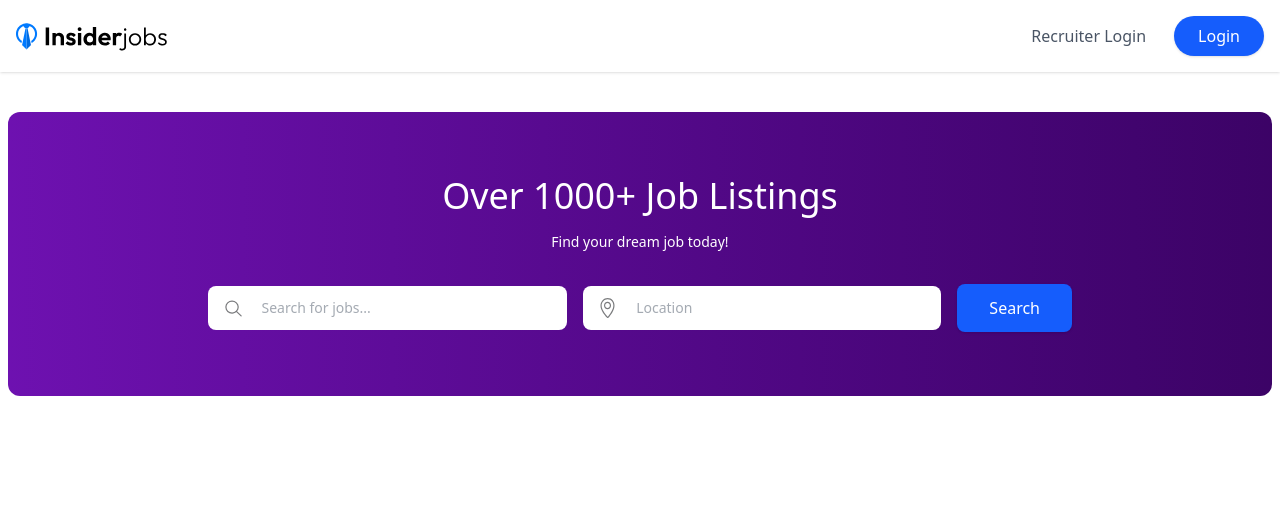
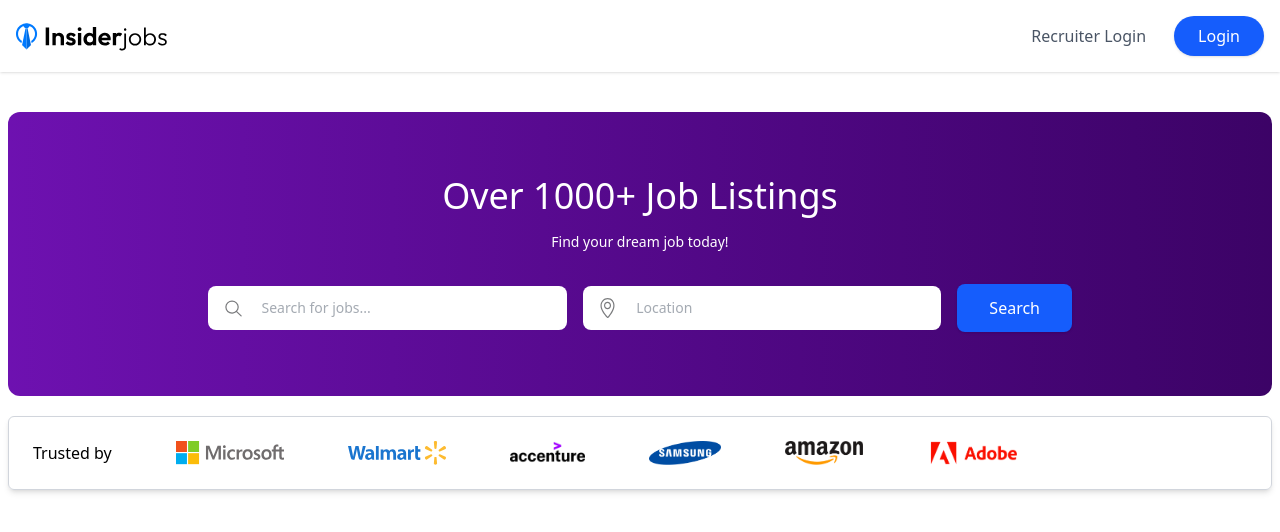
Before and after one commit to Heshani833/Job-Portal-App, a React (Vite) app in the folder job-portal-app/: page / in a window 1280 px wide. Shown: the top 532 px of the page. Built offline with nearby package versions, Linux system fonts and the light colour scheme; no server answers.

Commit message:
Added company logo

```diff
--- a/job-portal-app/src/Components/Hero.jsx
+++ b/job-portal-app/src/Components/Hero.jsx
@@ -48,6 +48,17 @@
           </button>
         </div>
       </div>
+      <div className="border border-gray-300 shadow-md mx-2 mt-5 p-6 rounded-md flex ">
+        <div className="flex justify-center gap-10 lg:gap-16 flex-wrap">
+          <p className="font-medium">Trusted by</p>
+          <img className="h-6" src={assets.microsoft_logo} alt="" />
+          <img className="h-6" src={assets.walmart_logo} alt="" />
+          <img className="h-6" src={assets.accenture_logo} alt="" />
+          <img className="h-6" src={assets.samsung_logo} alt="" />
+          <img className="h-6" src={assets.amazon_logo} alt="" />
+          <img className="h-6" src={assets.adobe_logo} alt="" />
+        </div>
+      </div>
     </div>
   );
 };
```
